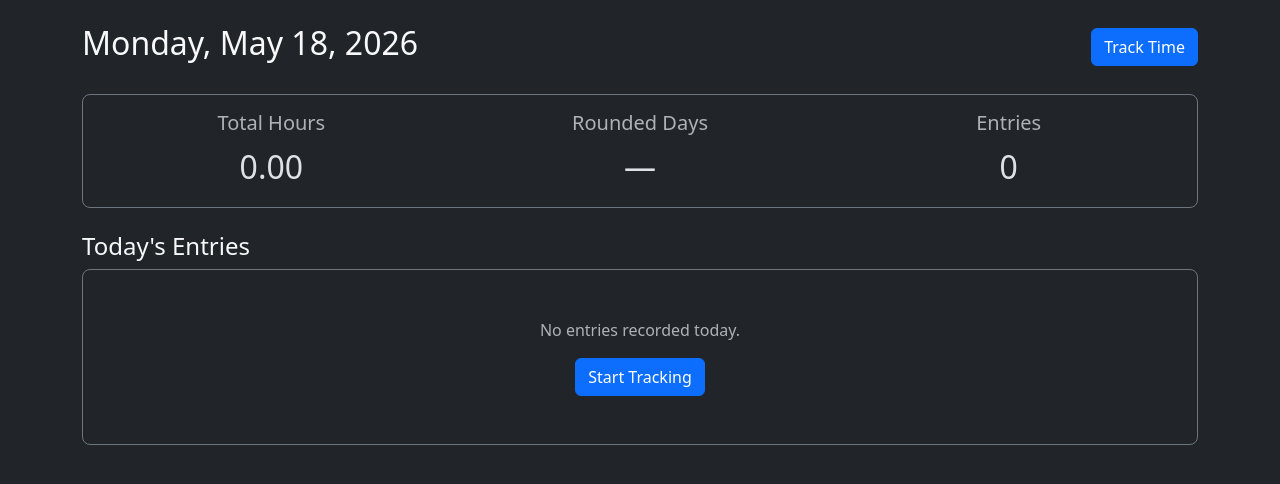
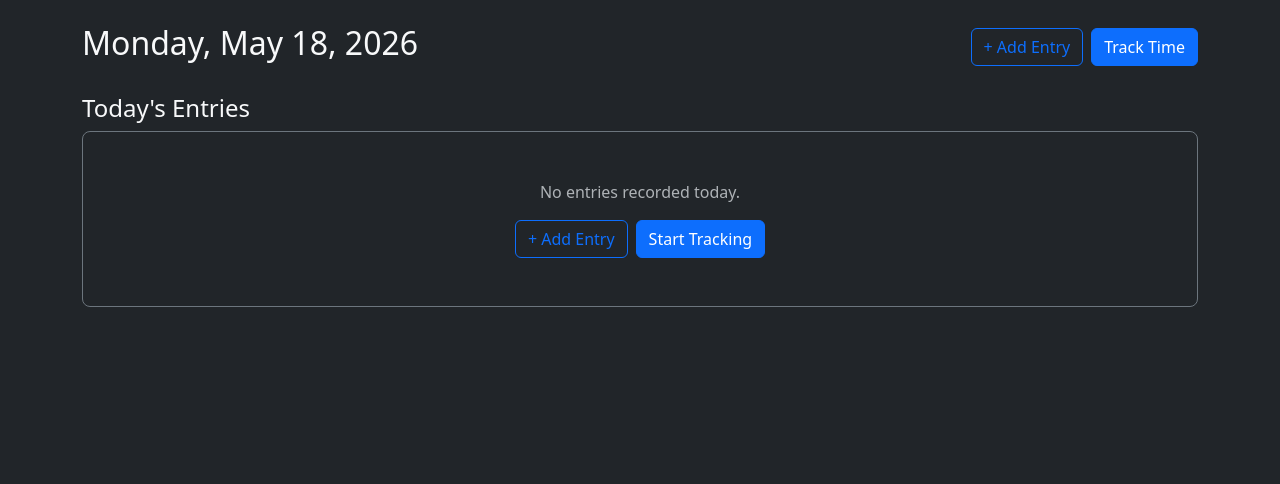
Before and after one commit to CrazyEyesEddie/financial-services, a Flask app: page / in a window 1280 px wide. Shown: the part 57-541 px from the top of the page. Run offline with Flask 3, Linux system fonts and the light colour scheme; the visitor is signed in with stand-in values (Sample User, id 1); data that the repository does not hold is empty.

Commit message:
Dashboard: remove summary card, add inline Add Entry form

```diff
--- a/app.py
+++ b/app.py
@@ -111,16 +111,49 @@ def dashboard():
         .all()
     )
 
-    total_hours = sum(e.duration_hours for e in entries if e.end_time)
-    rounded = round_quarter_day(total_hours)
+    projects = Project.query.filter_by(active=True).order_by(Project.name).all()
 
     return render_template(
         "dashboard.html",
         entries=entries,
-        total_hours=total_hours,
-        rounded_days=rounded,
         today=today,
+        projects=projects,
     )
+
+
+@app.route("/dashboard/add", methods=["POST"])
+@login_required
+def dashboard_add_entry():
+    project_id = request.form.get("project_id")
+    description = request.form.get("description", "").strip()
+    entry_date = request.form.get("date")
+    start_str = request.form.get("start_time")
+    end_str = request.form.get("end_time")
+
+    project = Project.query.get(project_id)
+    if not project:
+        flash("Select a project", "warning")
+        return redirect(url_for("dashboard"))
+
+    try:
+        date_obj = date.fromisoformat(entry_date) if entry_date else date.today()
+        start_time = datetime.fromisoformat(f"{date_obj.isoformat()}T{start_str}") if start_str else datetime.now()
+        end_time = datetime.fromisoformat(f"{date_obj.isoformat()}T{end_str}") if end_str else None
+    except (ValueError, TypeError):
+        flash("Invalid date or time format", "danger")
+        return redirect(url_for("dashboard"))
+
+    entry = TimeEntry(
+        project_id=project.id,
+        description=description,
+        start_time=start_time,
+        end_time=end_time,
+        date=date_obj,
+    )
+    db.session.add(entry)
+    db.session.commit()
+    flash("Entry added", "success")
+    return redirect(url_for("dashboard"))
 
 
 # ---------------------------------------------------------------------------
--- a/templates/dashboard.html
+++ b/templates/dashboard.html
@@ -3,7 +3,10 @@
 {% block content %}
 <div class="d-flex justify-content-between align-items-center mb-4">
     <h2>{{ today.strftime('%A, %b %d, %Y') }}</h2>
+    <div class="d-flex gap-2">
+        <button class="btn btn-outline-primary" type="button" data-bs-toggle="collapse" data-bs-target="#addEntryForm">+ Add Entry</button>
         <a href="{{ url_for('track') }}" class="btn btn-primary">Track Time</a>
+    </div>
 </div>
 
 {% set ns = namespace(has_running=false) %}
@@ -19,30 +22,40 @@
 </div>
 {% endif %}
 
-<!-- Daily Summary Card -->
+<!-- Quick Add Entry Form -->
+<div class="collapse {% if show_add_form %}show{% endif %}" id="addEntryForm">
     <div class="card bg-dark border-secondary mb-4">
         <div class="card-body">
-        <div class="row text-center">
-            <div class="col">
-                <h5 class="text-muted">Total Hours</h5>
-                <span class="fs-2">{{ "%.2f"|format(total_hours) }}</span>
+            <h5 class="card-title mb-3">Add Entry</h5>
+            <form method="POST" action="{{ url_for('dashboard_add_entry') }}">
+                <div class="row g-2 mb-3">
+                    <div class="col-md-4">
+                        <label for="add_project_id" class="form-label small">Project</label>
+                        <select class="form-select form-select-sm bg-dark text-light border-secondary" id="add_project_id" name="project_id" required>
+                            <option value="">— Select —</option>
+                            {% set adb = projects | selectattr("pipeline", "equalto", "ADB") | list %}
+                            {% set qbcc = projects | selectattr("pipeline", "equalto", "QBCC") | list %}
+                            {% if adb %}<optgroup label="ADB">{% for p in adb %}<option value="{{ p.id }}">{{ p.name }}</option>{% endfor %}</optgroup>{% endif %}
+                            {% if qbcc %}<optgroup label="QBCC">{% for p in qbcc %}<option value="{{ p.id }}">{{ p.name }}</option>{% endfor %}</optgroup>{% endif %}
+                        </select>
                     </div>
-            <div class="col">
-                <h5 class="text-muted">Rounded Days</h5>
-                {% if rounded_days == 0.25 %}
-                <span class="badge rounded-badge-025 fs-3">{{ rounded_days }}</span>
-                {% elif rounded_days == 0.5 %}
-                <span class="badge rounded-badge-05 fs-3">{{ rounded_days }}</span>
-                {% elif rounded_days == 1.0 %}
-                <span class="badge rounded-badge-10 fs-3">{{ rounded_days }}</span>
-                {% else %}
-                <span class="fs-2">—</span>
-                {% endif %}
+                    <div class="col-md-4">
+                        <label for="add_date" class="form-label small">Date</label>
+                        <input type="date" class="form-control form-control-sm bg-dark text-light border-secondary" id="add_date" name="date" value="{{ today.isoformat() }}">
                     </div>
-            <div class="col">
-                <h5 class="text-muted">Entries</h5>
-                <span class="fs-2">{{ entries|length }}</span>
+                    <div class="col-md-4">
+                        <label class="form-label small">&nbsp;</label>
+                        <div class="d-flex gap-2">
+                            <input type="time" class="form-control form-control-sm bg-dark text-light border-secondary" name="start_time" placeholder="Start" required>
+                            <input type="time" class="form-control form-control-sm bg-dark text-light border-secondary" name="end_time" placeholder="End" required>
                         </div>
+                    </div>
+                </div>
+                <div class="mb-3">
+                    <textarea class="form-control form-control-sm bg-dark text-light border-secondary" name="description" rows="1" placeholder="What was done?"></textarea>
+                </div>
+                <button type="submit" class="btn btn-sm btn-success">Save Entry</button>
+            </form>
         </div>
     </div>
 </div>
@@ -99,7 +112,10 @@
 <div class="card bg-dark border-secondary">
     <div class="card-body text-center py-5">
         <p class="text-muted mb-3">No entries recorded today.</p>
+        <div class="d-flex gap-2 justify-content-center">
+            <button class="btn btn-outline-primary" type="button" data-bs-toggle="collapse" data-bs-target="#addEntryForm">+ Add Entry</button>
             <a href="{{ url_for('track') }}" class="btn btn-primary">Start Tracking</a>
+        </div>
     </div>
 </div>
 {% endif %}
```
Lines whose indentation alone changed are shown as unchanged.
